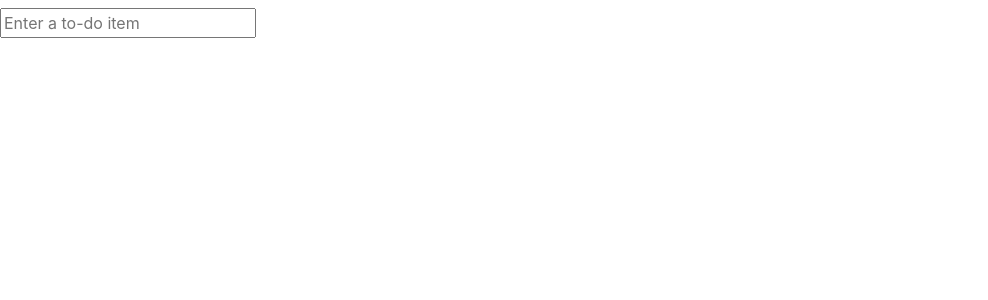
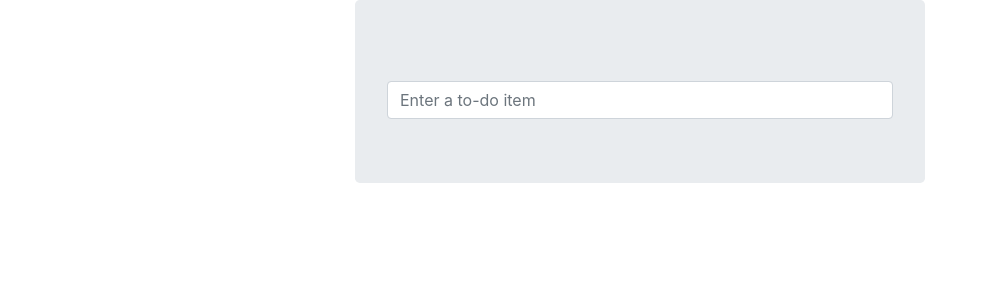
Before and after one commit to LeonCruz/tdd-python, a Django app: template part II/superlists/lists/templates/base.html in a window 1280 px wide. Shown: the top 300 px of the page, without its empty margins (0-988 px from the left). Run offline with Django 3.2, Linux system fonts and the light colour scheme; the template is opened without the code that fills it, so the values that code supplies are empty; some libraries are stand-ins or nearby versions.

Commit message:
Utilização do css

```diff
--- /dev/null
+++ b/part II/superlists/lists/static/base.css
@@ -0,0 +1,3 @@
+#id_new_item {
+    margin-top: 2ex;
+}
--- a/part II/superlists/lists/templates/base.html
+++ b/part II/superlists/lists/templates/base.html
@@ -4,18 +4,32 @@
     <meta charset="UTF-8">
     <meta name="viewport" content="width=device-width, initial-scale=1.0">
     <title>To-Do lists</title>
-    <link rel="stylesheet" href="css/bootstrap.min.css">
+    <link rel="stylesheet" href="/static/css/bootstrap.min.css">
+    <link rel="stylesheet" href="/static/base.css">
 </head>
 <body>
+    <div class="container">
+        <div class="row">
+            <div class="col-md-6 offset-md-3 jumbotron">
+                <div class="text-center">
                     <h1>{% block header_text %}{% endblock %}</h1>
-
                      <form method="post" action="{% block form_action %}{% endblock form_action %}">
-        <input id="id_new_item" name="item_text" placeholder="Enter a to-do item">
+                        <input
+                            id="id_new_item"
+                            name="item_text"
+                            placeholder="Enter a to-do item"
+                            class="form-control input-lg" />
                         {% csrf_token %}
                     </form>
-
+                </div>
+            </div>
+        </div>
+        <div class="row">
+            <div class="col-md-6 offset-3">
                 {% block table %}
                 {% endblock table %}
-
+            </div>
+        </div>
+    </div>
 </body>
 </html>
--- a/part II/superlists/lists/templates/list.html
+++ b/part II/superlists/lists/templates/list.html
@@ -9,7 +9,7 @@
 {% endblock form_action %}
 
 {% block table %}
-    <table id="id_list_table">
+    <table id="id_list_table" class="table">
         {% for item in  list.item_set.all %}
             <tr><td>{{ forloop.counter }}: {{ item.text }}</td></tr>
         {% endfor %}
```
Lines whose indentation alone changed are shown as unchanged.
